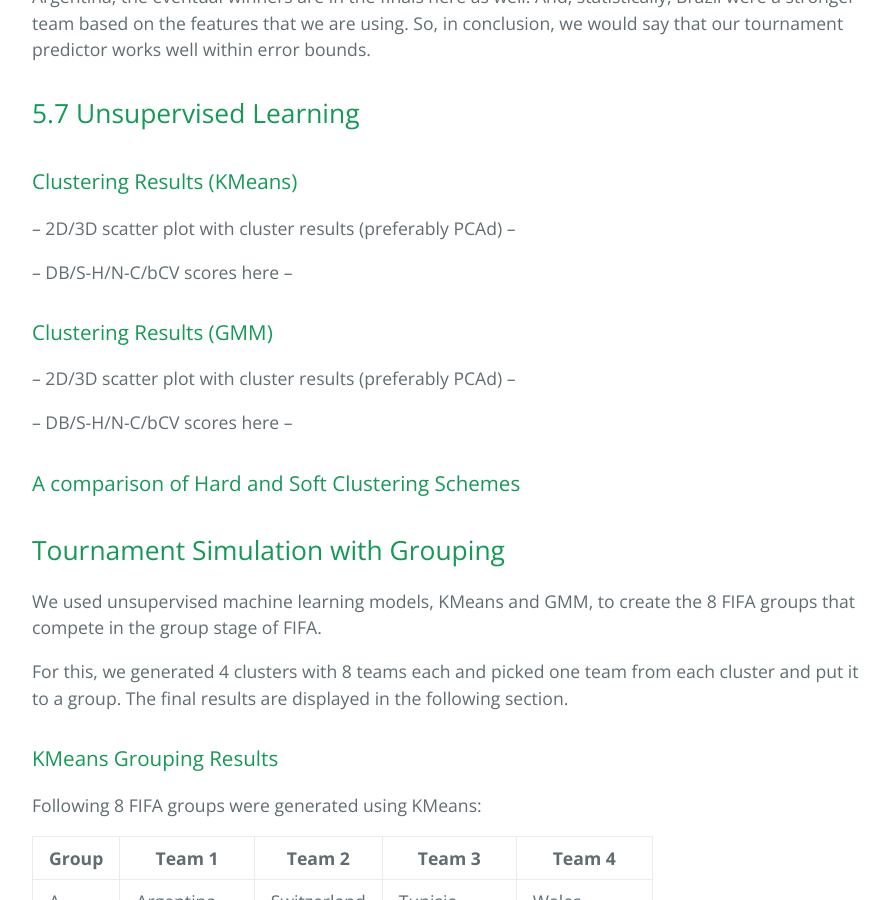
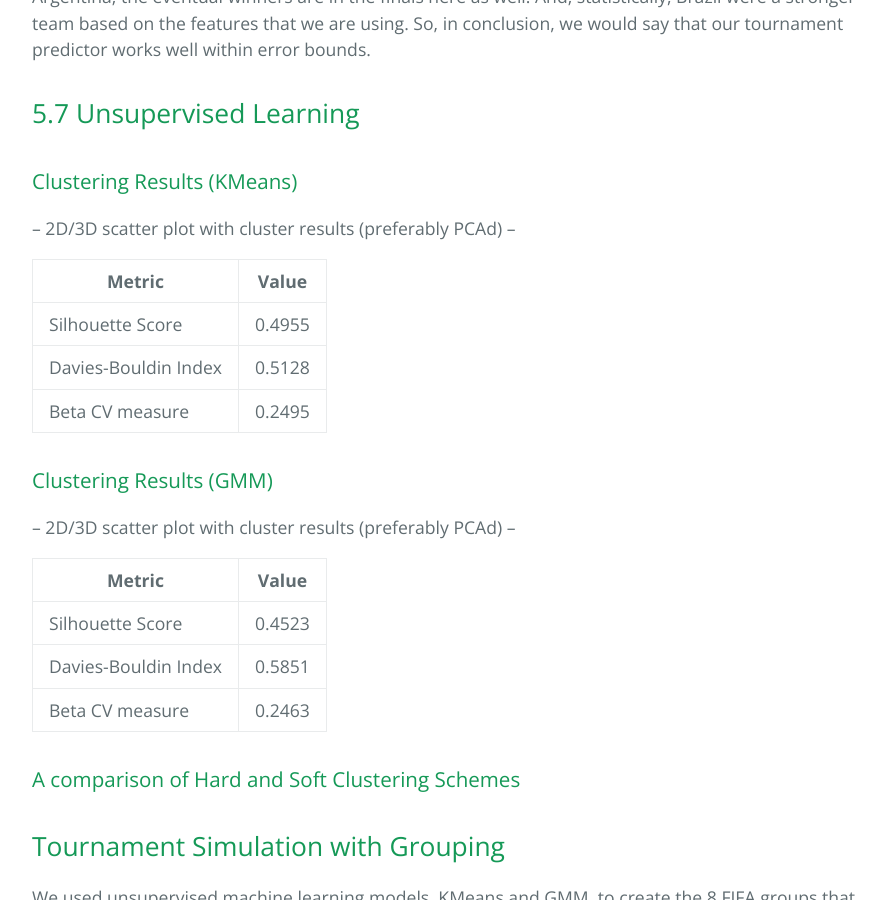
Before and after one commit to neelabhsinha/gatech-cs-7641-project-page, a Jekyll site: the page built from index.md, in a window 1280 px wide and 900 px high, scrolled down 22024 px. Shown: the whole window, without its empty margins (192-1081 px from the left). Built offline with Jekyll 4.4.1, drawn with Linux system fonts in a browser that asks for light colours; formulas are drawn with MathJax 3; our own code applies the rules of GitHub Pages for plain Markdown files.

Commit message:
update unsupervised metrics

```diff
--- a/index.md
+++ b/index.md
@@ -346,11 +346,21 @@ From here, we can see that likely performance of all models are similar, as also
 ### Clustering Results (KMeans)
 -- 2D/3D scatter plot with cluster results (preferably PCAd) --
 
--- DB/S-H/N-C/bCV scores here --
+| Metric | Value |
+| ------ | ----- |
+| Silhouette Score | 0.4955 |
+| Davies-Bouldin Index  | 0.5128 |
+| Beta CV measure | 0.2495 |
+
 ### Clustering Results (GMM)
 -- 2D/3D scatter plot with cluster results (preferably PCAd) --
 
--- DB/S-H/N-C/bCV scores here --
+| Metric | Value |
+| ------ | ----- |
+| Silhouette Score | 0.4523 |
+| Davies-Bouldin Index  | 0.5851 |
+| Beta CV measure | 0.2463 |
+
 ### A comparison of Hard and Soft Clustering Schemes
 
 ## Tournament Simulation with Grouping
```
